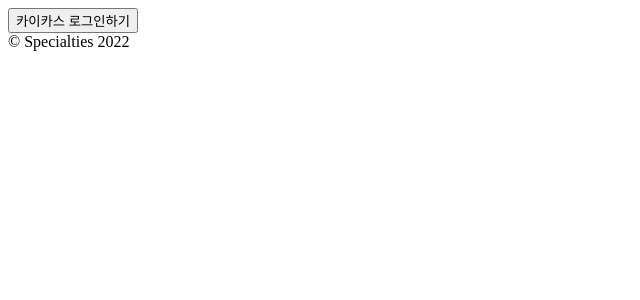
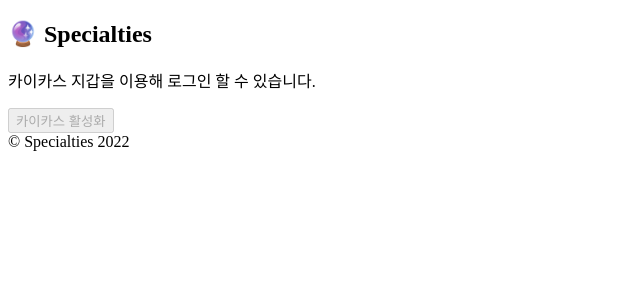
Before and after one commit to custardcream98/specialties, a React (Create React App) app: page /#/ in a window 1280 px wide. Shown: the top 300 px of the page, without its empty margins (0-640 px from the left). Built offline with nearby package versions, Linux system fonts and the light colour scheme.

Commit message:
계정 변경 구현

```diff
--- a/src/routes/Auth.js
+++ b/src/routes/Auth.js
@@ -2,7 +2,13 @@
 import LogInKaikas from "web3/Kaikas";
 
 const Auth = () => {
-  return <LogInKaikas />;
+  return (
+    <>
+      <h2>🔮 Specialties</h2>
+      <p>카이카스 지갑을 이용해 로그인 할 수 있습니다.</p>
+      <LogInKaikas />
+    </>
+  );
 };
 
 export default Auth;
--- a/src/routes/Home.js
+++ b/src/routes/Home.js
@@ -17,7 +17,7 @@
         },
       })
       .then((result) => {
-        dispatch(setProfile(result.data.username, result.data.wallet_address));
+        dispatch(setProfile(result.data.nickname, result.data.wallet_address));
       })
       .catch(console.log);
   }, []);
--- a/src/web3/Kaikas.js
+++ b/src/web3/Kaikas.js
@@ -5,20 +5,31 @@
 import { ACCOUNT_ADDRESS, TOKEN } from "web3/session";
 
 const LogInKaikas = () => {
+  const [isKaikasAble, setIsKaikasAble] = useState(false);
   const [publicAccount, setPublicAccount] = useState(null);
   const dispatch = useDispatch();
 
   const onClick = async () => {
-    await loadAccountInfo();
-
-    if (publicAccount) {
     const response = await tryLogin();
 
     if (response) {
       login(response);
       return;
     } else console.log("Auth Failed");
+  };
+
+  const allowKaikas = async () => {
+    const { klaytn } = window;
+
+    try {
+      const accounts = await klaytn.enable();
+      setPublicAccount(accounts[0]);
+    } catch (error) {
+      console.log("User denied account access");
+      console.log(error);
     }
+
+    return;
   };
 
   const tryLogin = () =>
@@ -35,26 +46,6 @@
       )
       .then(handleSignMessage)
       .then(handleAuthenticate);
-
-  const loadAccountInfo = async () => {
-    const { klaytn } = window;
-
-    if (klaytn) {
-      try {
-        await klaytn.enable();
-        setPublicAccount(klaytn.selectedAddress);
-      } catch (error) {
-        console.log("User denied account access");
-        console.log(error);
-      }
-    } else {
-      console.log(
-        "Non-Kaikas browser detected. You should consider trying Kaikas!"
-      );
-    }
-
-    return;
-  };
 
   const handleSignup = () =>
     axios
@@ -112,17 +103,59 @@
       });
 
   useEffect(() => {
+    if (typeof window.klaytn != "undefined") {
+      window.klaytn.on("accountsChaged", (accounts) => {
+        if (window.klaytn._kaikas.isEnabled()) setPublicAccount(accounts[0]);
+      });
+
+      if (window.klaytn.isKaikas) {
+        setIsKaikasAble(true);
+        if (window.klaytn._kaikas.isEnabled()) {
+          setPublicAccount(window.klaytn.selectedAddress);
+        }
+      }
+    }
+  }, []);
+
+  useEffect(() => {
+    if (isKaikasAble && window.klaytn._kaikas.isEnabled()) {
+      setPublicAccount(window.klaytn.selectedAddress);
+    }
+  }, [isKaikasAble]);
+
+  useEffect(() => {
     if (sessionStorage.getItem(TOKEN)) {
+      if (
+        sessionStorage.getItem(ACCOUNT_ADDRESS) ===
+        window.klaytn.selectedAddress
+      ) {
         checkToken(sessionStorage.getItem(TOKEN))
           .then((response) => {
             sessionStorage.setItem(TOKEN, response.token);
             dispatch(userLogin());
           })
           .catch(console.log);
+      } else {
+        sessionStorage.clear();
       }
-  }, []);
+    }
+  }, [publicAccount]);
 
-  return <button onClick={onClick}>카이카스 로그인하기</button>;
+  return publicAccount ? (
+    <>
+      <p>
+        <span>카이카스가 활성화됐습니다! </span>
+        <br></br>
+        <span>활성화 된 지갑 주소 : {publicAccount}</span>
+        <br></br>
+      </p>
+      <button onClick={onClick}>카이카스 로그인하기</button>
+    </>
+  ) : (
+    <button onClick={allowKaikas} disabled={!isKaikasAble}>
+      카이카스 활성화
+    </button>
+  );
 };
 
 export default LogInKaikas;
```
Lines whose indentation alone changed are shown as unchanged.
